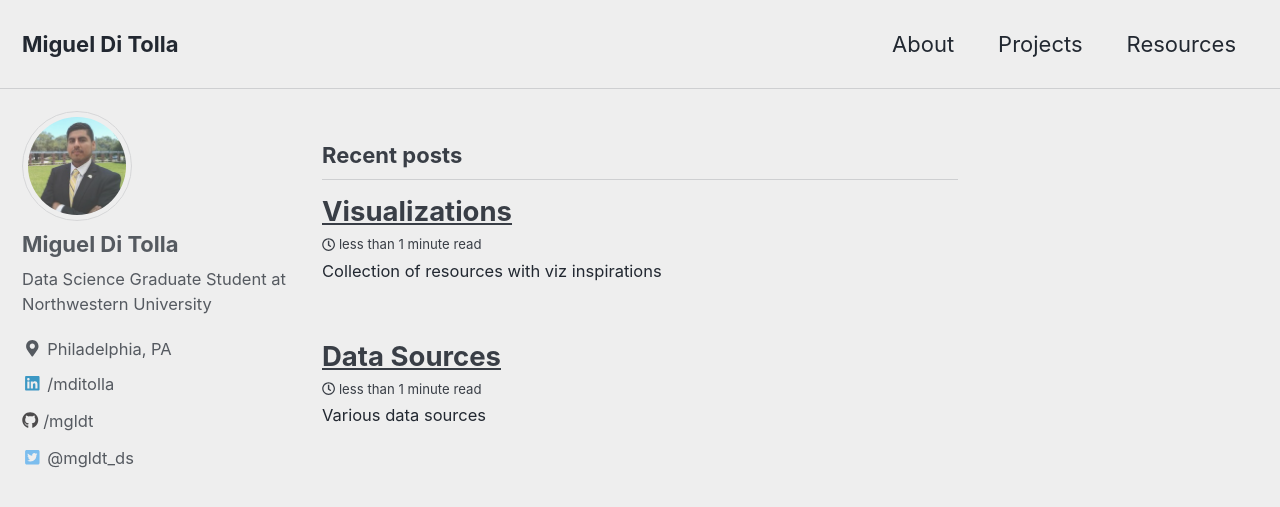
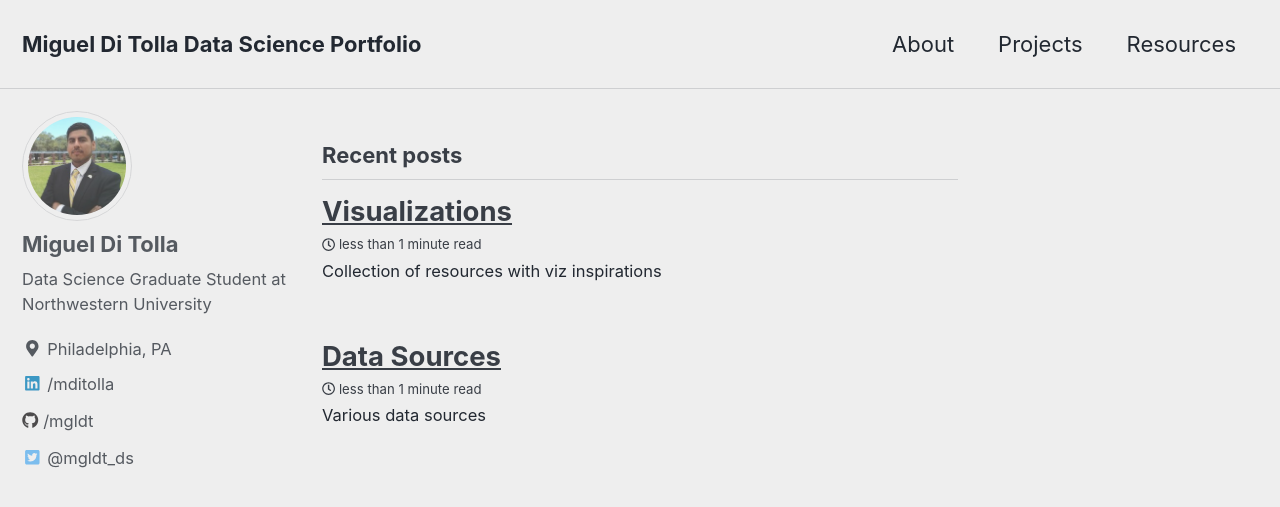
Before and after one commit to mgldt/mgldt.github.io, a Jekyll site: the page built from index.html, in a window 1280 px wide and 900 px high. Shown: the top 507 px of the window. Built offline with Jekyll 4.4.1, drawn with Linux system fonts in a browser that asks for light colours; cached includes are drawn as plain includes; the list of posts is cut into pages by our own code.

Commit message:
Update masthead.html

```diff
--- a/_includes/masthead.html
+++ b/_includes/masthead.html
@@ -11,7 +11,10 @@
         {% unless logo_path == empty %}
           <a class="site-logo" href="{{ '/' | relative_url }}"><img src="{{ logo_path | relative_url }}" alt=""></a>
         {% endunless %}
-        <a class="site-title" href="{{ '/' | relative_url }}">{{ site.masthead_title | default: site.title }}</a>
+        <a class="site-title" href="{{ '/' | relative_url }}">
+          {{ site.masthead_title | default: site.title }}
+          {% if site.subtitle %}<span class="site-subtitle">{{ site.subtitle }}</span>{% endif %}
+        </a>
         <ul class="visible-links">
           {%- for link in site.data.navigation.main -%}
             {%- if link.url contains '://' -%}
```
